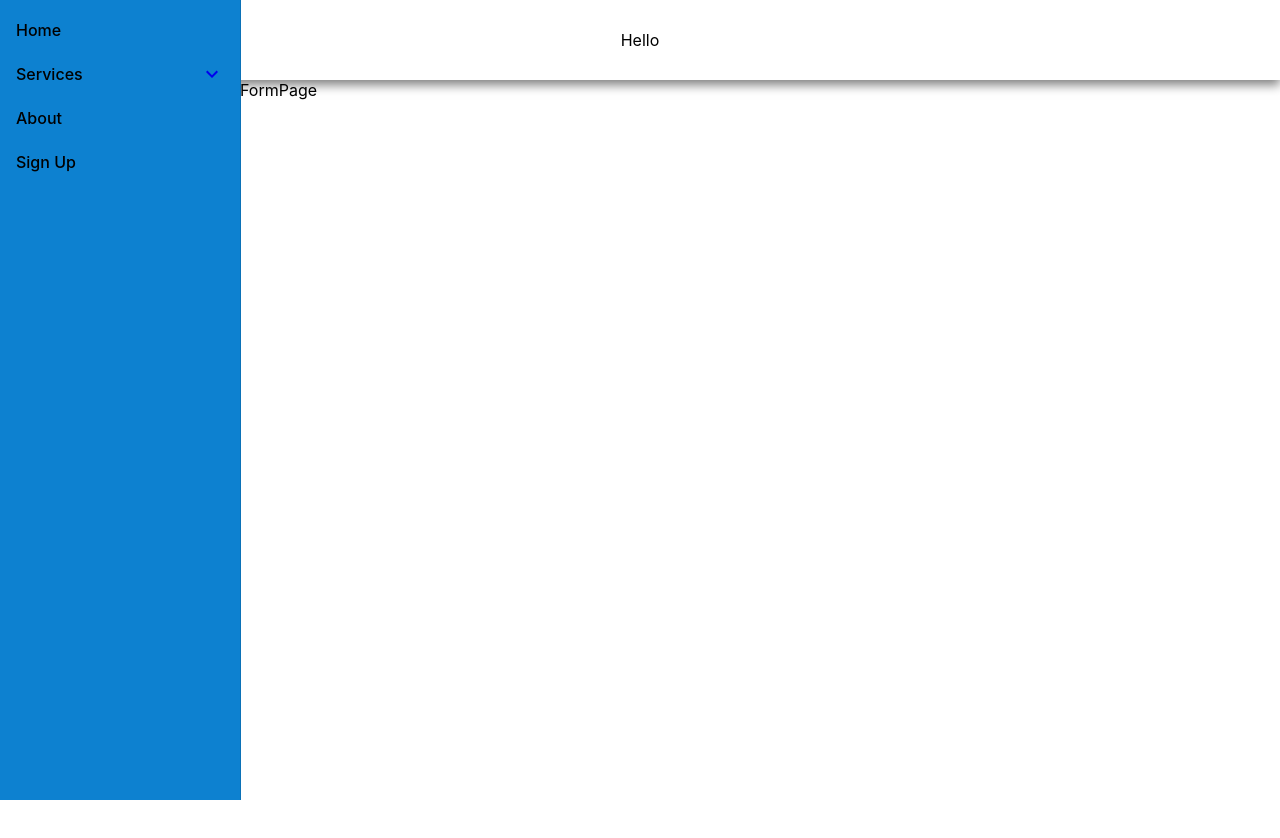
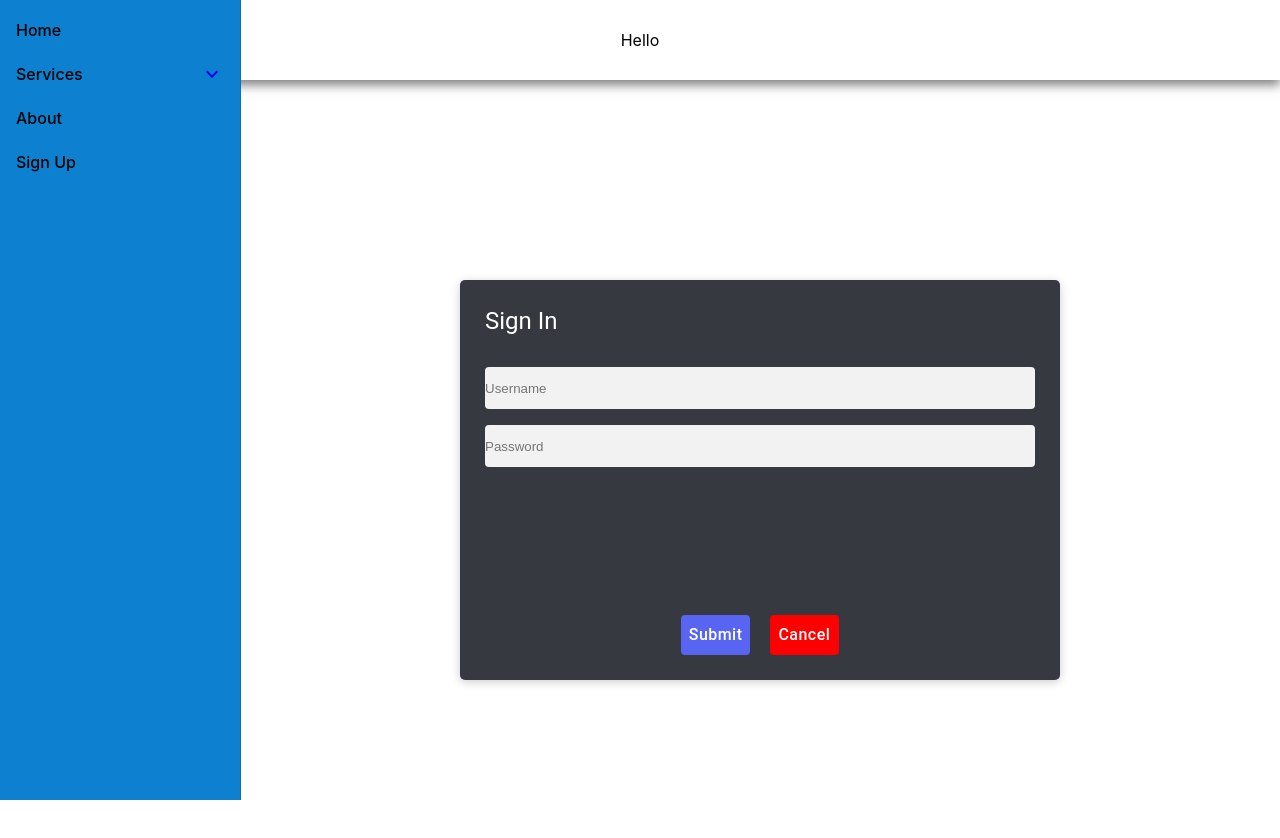
Before and after one commit to CyberZayka/test-task, a React (Create React App) app: page /form in a window 1280 px wide. Shown: the top 838 px of the page. Before the commit the page ends 800 px from the top, so only its background shows below. Built offline with nearby package versions, Linux system fonts and the light colour scheme.

Commit message:
added form ui

```diff
--- a/package.json
+++ b/package.json
@@ -17,12 +17,14 @@
     "@types/react": "^18.0.28",
     "@types/react-dom": "^18.0.11",
     "axios": "^1.3.3",
+    "formik": "^2.2.9",
     "react": "^18.2.0",
     "react-dom": "^18.2.0",
     "react-router-dom": "^6.8.1",
     "react-scripts": "5.0.1",
     "typescript": "^4.9.5",
-    "web-vitals": "^2.1.4"
+    "web-vitals": "^2.1.4",
+    "yup": "^1.0.0"
   },
   "scripts": {
     "start": "react-scripts start",
--- /dev/null
+++ b/src/LoginForm/LoginForm.tsx
@@ -0,0 +1,124 @@
+/* eslint-disable react/jsx-props-no-spreading */
+import React from 'react'
+import { Formik, Form, Field, ErrorMessage } from 'formik'
+import { styled } from '@material-ui/core/styles'
+import Button from '@material-ui/core/Button'
+import validationSchema from '../_utils/validationSchema.js'
+
+const StyledForm = styled(Form)({
+  display: 'flex',
+  flexDirection: 'column',
+  alignItems: 'center',
+  justifyContent: 'space-between',
+  marginTop: '30px',
+  height: '100%',
+})
+
+const StyledErrorMessage = styled(ErrorMessage)({
+  color: 'red',
+})
+
+const StyledButton = styled(Button)({
+  margin: '16px 10px 0',
+  color: 'white',
+  textTransform: 'none',
+  fontSize: '16px',
+  fontWeight: 500,
+  width: '100%',
+  height: '40px',
+})
+
+const StyledButtonSubmit = styled(StyledButton)({
+  backgroundColor: '#5865F2',
+})
+
+const StyledButtonClose = styled(StyledButton)({
+  backgroundColor: 'red',
+})
+
+const ButtonWrapper = styled('div')({
+  display: 'flex',
+})
+
+const CustomInput = styled('input')({
+  width: '100%',
+  height: '18px',
+  padding: '12px 0',
+  marginBottom: '16px',
+  border: 'none',
+  borderRadius: '4px',
+  backgroundColor: '#f2f2f2',
+})
+
+const WrapperInput = styled('div')({
+  width: '100%',
+})
+
+function LoginForm() {
+  const handleSubmit = (values: any, { setSubmitting, resetForm }: any) => {
+    const fakeEndpoint = 'https://example.com/login'
+    // Do something with the form data, e.g. send it to a server
+    console.log(values)
+    // Reset the form after submitting
+    resetForm()
+    // Set submitting to false to enable the submit button again
+    setSubmitting(false)
+  }
+
+  const handleCancel = () => {
+    // Do something to go back to previous menu
+  }
+
+  return (
+    <Formik
+      initialValues={{ username: '', password: '' }}
+      validationSchema={validationSchema}
+      onSubmit={handleSubmit}
+    >
+      {({ isSubmitting }) => (
+        <StyledForm>
+          <WrapperInput>
+            <Field name="username">
+              {({ field }: any) => (
+                <>
+                  <CustomInput {...field} type="text" placeholder="Username" />
+                  <StyledErrorMessage
+                    name="username"
+                    component="div"
+                    className="error"
+                  />
+                </>
+              )}
+            </Field>
+            <Field name="password">
+              {({ field }: any) => (
+                <>
+                  <CustomInput
+                    {...field}
+                    type="password"
+                    placeholder="Password"
+                  />
+                  <StyledErrorMessage
+                    name="password"
+                    component="div"
+                    className="error"
+                  />
+                </>
+              )}
+            </Field>
+          </WrapperInput>
+          <ButtonWrapper>
+            <StyledButtonSubmit type="submit" disabled={isSubmitting}>
+              Submit
+            </StyledButtonSubmit>
+            <StyledButtonClose type="button" onClick={handleCancel}>
+              Cancel
+            </StyledButtonClose>
+          </ButtonWrapper>
+        </StyledForm>
+      )}
+    </Formik>
+  )
+}
+
+export default LoginForm
--- /dev/null
+++ b/src/LoginForm/index.tsx
@@ -0,0 +1,3 @@
+import LoginForm from './LoginForm'
+
+export default LoginForm
--- a/src/Pages/FormPage/FormPage.tsx
+++ b/src/Pages/FormPage/FormPage.tsx
@@ -1,5 +1,42 @@
 import React from 'react'
+import Box from '@mui/material/Box'
+import { styled } from '@mui/system'
+import { Typography } from '@mui/material'
+import LoginForm from '../../LoginForm'
+
+const BoxWrapper = styled('div')({
+  width: '100%',
+  height: '100vh',
+  display: 'flex',
+  alignItems: 'center',
+  justifyContent: 'center',
+})
 
 export default function FormPage() {
-  return <div>FormPage</div>
+  return (
+    <BoxWrapper>
+      <Box
+        sx={{
+          width: 550,
+          height: 350,
+          bgcolor: '#36393f',
+          borderRadius: '5px',
+          boxShadow: '0 2px 10px 0 rgb(0 0 0 / 20%)',
+          display: 'flex',
+          flexDirection: 'column',
+          padding: '25px',
+        }}
+      >
+        <Typography
+          variant="h5"
+          sx={{
+            color: 'white',
+          }}
+        >
+          Sign In
+        </Typography>
+        <LoginForm />
+      </Box>
+    </BoxWrapper>
+  )
 }
--- /dev/null
+++ b/src/_utils/validationSchema.js
@@ -0,0 +1,8 @@
+import * as Yup from 'yup'
+
+const validationSchema = Yup.object().shape({
+  username: Yup.string().required('Username is required'),
+  password: Yup.string().required('Password is required'),
+})
+
+export default validationSchema
```
Also changed, not shown: 1 other file (tests, documents, lock files or other folders).
